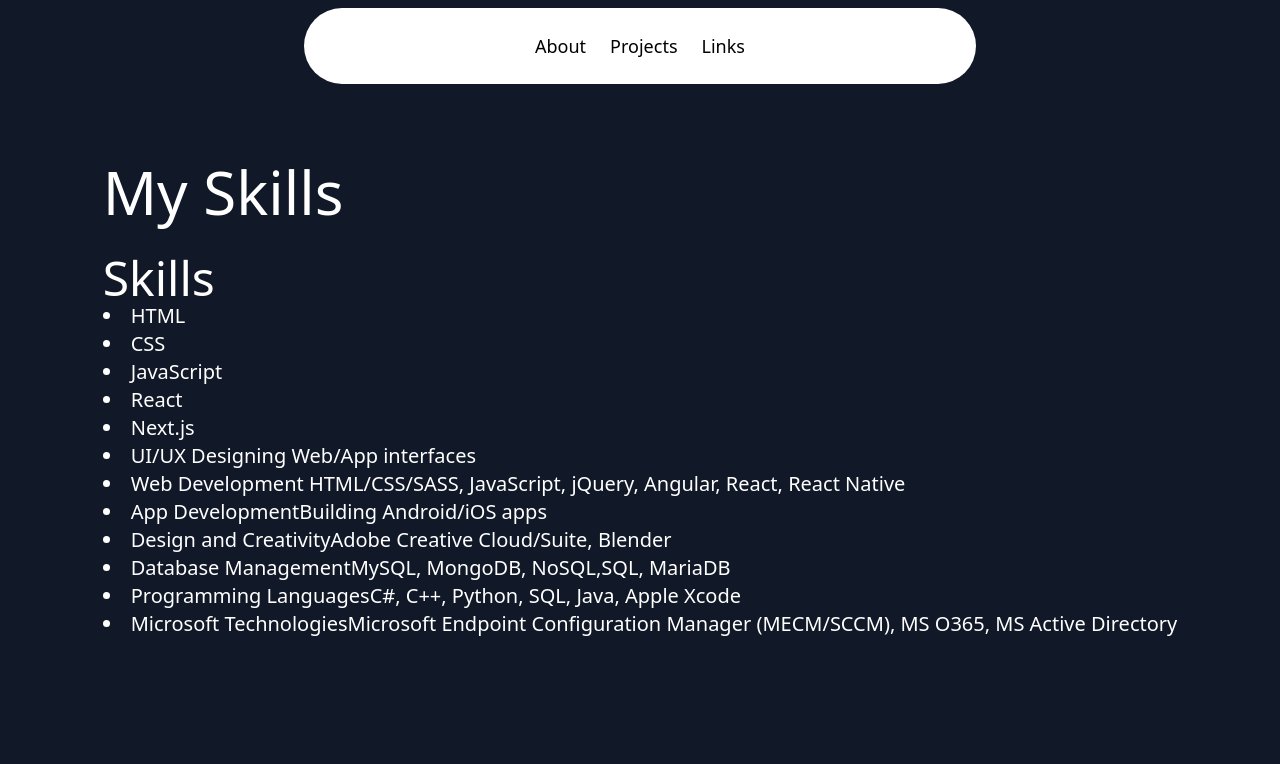
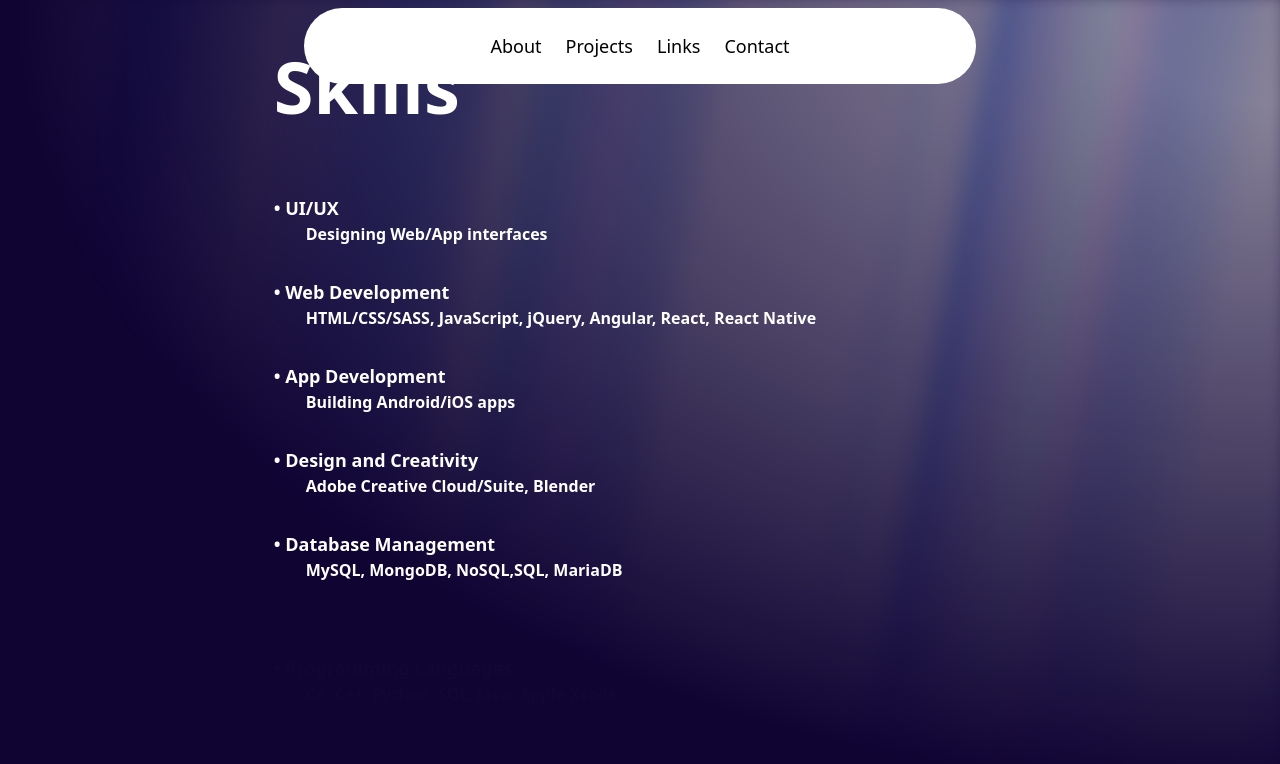
Before and after one commit to innovatworx/dvlCV_01, a Next.js app: page /skills in a window 1280 px wide. Shown: the top 764 px of the page. Built offline with nearby package versions, Linux system fonts and the light colour scheme.

Commit message:
modified code

```diff
--- a/app/education/page.tsx
+++ b/app/education/page.tsx
@@ -1,24 +1,54 @@
+
+"use client";
+
+import { AuroraBackground } from '@/components/ui/aurora-background';
+import { TextGenerateEffect } from '@/components/ui/text-generate-effect';
+import { motion } from 'framer-motion';
 import React from 'react'
+
+
+const lines = [
+  "Education",
+  ["2019-Current", "Microsoft Azure, Virtual Training, and Webinars"],
+  ["2019-Current", "Amazon Web Services"],
+  ["2019", "CBT Nuggets"],
+  ["2018", "Skillsoft, FreeCodeCamp, CodeAcademy, CareerFoundry"],
+  ["2005", "Xerox Training Center"],
+  ["2000-2002", "Jefferson State Community College"],
+];
 
 const page = () => {
   return (
-    <div className='text-white py-40 text-4xl animate-fadeIn'>
-      <h1 className="text-6xl mb-4 animate-fadeIn">Education</h1>
-      <div className="animate-fadeIn">My Education
-        <ul>
-          <li><span>2019-Current</span>Microsoft Azure, Virtual Training, and Webinars</li>
-          <li><span>2019-Current</span>Amazon Web Services</li>
-          <li><span>2019</span>CBT Nuggets</li>
-          <li><span>2018</span>Skillsoft</li>
-          <li><span>2018</span>FreeCodeCamp</li>
-          <li><span>2018</span>CodeAcademy</li>
-          <li><span>2018</span>CareerFoundry</li>
-          <li><span>2005</span>Xerox Training Center</li>
-          <li><span>2000-2002</span>Jefferson State Community College</li>
-        </ul>
+    <AuroraBackground>
+      <div className="relative flex flex-col gap-8 items-start justify-center px-4">
+        {lines.map((line, index) => (
+          <motion.div
+            key={index}
+            initial={{ opacity: 0.0, y: 40 }}
+            whileInView={{ opacity: 1, y: 0 }}
+            transition={{
+              delay: index * 0.9, // Adjust the delay for staggering
+              duration: 0.8,
+              ease: "easeInOut",
+            }}
+            className={`${index === 0 ? 'text-4xl md:text-7xl mb-10' : 'text-xl md:text-2xl'
+              } font-bold dark:text-white text-center`}
+          >
+            {index === 0 ? (
+              line
+            ) : (
+              <div className="text-left">
+                <div className="flex items-center">
+                  <span className="mr-2 text-base md:text-lg">• {line[0]}</span>
+                </div>
+                <div className="ml-8 text-sm md:text-base">{line[1]}</div>
+              </div>
+            )}
+          </motion.div>
+        ))}
       </div>
-    </div>
-  )
-}
+    </AuroraBackground>
+  );
+};
 
 export default page
--- a/app/globals.css
+++ b/app/globals.css
@@ -18,3 +18,8 @@
 .projects-bg {
   background: #100433;
 }
+
+.blur-background {
+  filter: blur(10px);
+  pointer-events: none;
+}
--- a/app/skills/page.tsx
+++ b/app/skills/page.tsx
@@ -1,33 +1,56 @@
+
+"use client";
+
+import { AuroraBackground } from '@/components/ui/aurora-background';
+import { TextGenerateEffect } from '@/components/ui/text-generate-effect';
+import { motion } from 'framer-motion';
 import React from 'react'
+
+
+const lines = [
+  "Skills",
+  ["UI/UX", "Designing Web/App interfaces"],
+  ["Web Development", "HTML/CSS/SASS, JavaScript, jQuery, Angular, React, React Native"],
+  ["App Development", "Building Android/iOS apps"],
+  ["Design and Creativity", "Adobe Creative Cloud/Suite, Blender"],
+  ["Database Management", "MySQL, MongoDB, NoSQL,SQL, MariaDB"],
+  ["Programming Languages", "C#, C++, Python, SQL, Java, Apple Xcode"],
+  ["Microsoft Technologies", "Microsoft Endpoint Configuration Manager (MECM/SCCM), MS O365, MS Active Directory"],
+];
+
 
 const page = () => {
   return (
-    <section className="h-screen flex flex-col justify-center items-center bg-gray-900 text-white p-8">
-    <div className='text-white text-6xl animate-fadeIn'>
-        My Skills
-        <div className="mt-8">
-          <h2 className="text-5xl animate-fadeIn">Skills</h2>
-          <ul className="text-xl list-disc list-inside animate-fadeIn">
-            <li>HTML</li>
-            <li>CSS</li>
-            <li>JavaScript</li>
-            <li>React</li>
-            <li>Next.js</li>
-          {/* </ul>
-          <ul> */}
-                            <li>UI/UX Designing Web/App interfaces</li>
-                                <li><span>Web Development</span> HTML/CSS/SASS, JavaScript, jQuery, Angular, React, React Native</li>
-                                <li><span>App Development</span>Building Android/iOS apps</li>
-                                <li><span>Design and Creativity</span>Adobe Creative Cloud/Suite, Blender</li>
-                                <li><span>Database Management</span>MySQL, MongoDB, NoSQL,SQL, MariaDB</li>
-                                <li><span>Programming Languages</span>C#, C++, Python, SQL, Java, Apple Xcode</li>
-                                <li><span>Microsoft Technologies</span>Microsoft Endpoint Configuration Manager (MECM/SCCM), MS O365, MS Active
-                                    Directory</li>
-                        </ul>
-        </div>
-    </div>
-    </section>
-  )
-}
+    <AuroraBackground>
+      <div className="relative flex flex-col gap-8 items-start justify-center px-4">
+        {lines.map((line, index) => (
+          <motion.div
+            key={index}
+            initial={{ opacity: 0.0, y: 40 }}
+            whileInView={{ opacity: 1, y: 0 }}
+            transition={{
+              delay: index * 0.9, // Adjust the delay for staggering
+              duration: 0.8,
+              ease: "easeInOut",
+            }}
+            className={`${index === 0 ? 'text-4xl md:text-7xl mb-10' : 'text-xl md:text-2xl'
+              } font-bold dark:text-white text-center`}
+          >
+            {index === 0 ? (
+              line
+            ) : (
+              <div className="text-left">
+                <div className="flex items-center">
+                  <span className="mr-2 text-base md:text-lg">• {line[0]}</span>
+                </div>
+                <div className="ml-8 text-sm md:text-base">{line[1]}</div>
+              </div>
+            )}
+          </motion.div>
+        ))}
+      </div>
+    </AuroraBackground>
+  );
+};
 
 export default page
--- a/components/NavbarDemo.tsx
+++ b/components/NavbarDemo.tsx
@@ -63,15 +63,29 @@
               //href="https://tailwindmasterkit.com"
               videoSrc="/python-password-generator-3.mp4"
               type="video/mp4"
-              description="Production ready Tailwind css components for your next project"
+              description="Python password generator"
               onClick={() => handleVideoClick('/python-password-generator-3.mp4', 'Python Password Generator', 'https://github.com/')}
             />
             <ProductItem
-              title="StickyNotesApp"
+              title="Sticky Notes App"
               //href="https://gomoonbeam.com"
               videoSrc="/StickyNotesApp-1.mp4"
               description="Never write from scratch again. Go from idea to blog in minutes."
               onClick={() => handleVideoClick('/StickyNotesApp-1.mp4', 'Sticky Notes App', 'https://github.com/')}
+            />
+            <ProductItem
+              title="Movie & Rating App"
+              //href="https://gomoonbeam.com"
+              videoSrc="/Movie _Rating_App.mp4"
+              description="Never write from scratch again. Go from idea to blog in minutes."
+              onClick={() => handleVideoClick('/Movie _Rating_App.mp4', 'Movie & Rating App', 'https://github.com/')}
+            />
+            <ProductItem
+              title="ToDo List App"
+              //href="https://gomoonbeam.com"
+              videoSrc="/ToDo_List-1.mp4"
+              description="Never write from scratch again. Go from idea to blog in minutes."
+              onClick={() => handleVideoClick('/ToDo_List-1.mp4', 'ToDo List App', 'https://github.com/')}
             />
             <ProductItem
               title="Rogue"
@@ -93,6 +107,11 @@
             <HoveredLink href="https://ui.aceternity.com" target="_blank">Aceternity UI</HoveredLink>
             <HoveredLink href="https://tailwindcss.com">Tailwind CSS</HoveredLink>
             <HoveredLink href="https:npm.org">NPM</HoveredLink>
+          </div>
+        </MenuItem>
+        <MenuItem setActive={setActive} active={active} item="Contact">
+          <div className="flex flex-col space-y-4 text-lg">
+                        <HoveredLink href="/contact">Contact Me</HoveredLink>
           </div>
         </MenuItem>
       </Menu>
```
Also changed, not shown: 2 other files (tests, documents, lock files or other folders).
